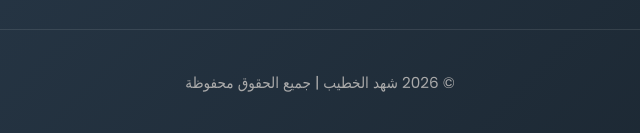
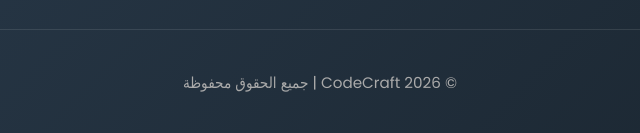
Before and after one commit to codecraftdigital11-hue/shahdalkahteeb.github.io, a plain HTML site: page index.html in a window 1280 px wide. Shown: the part 5306-5439 px from the top of the page, 320-960 px from the left. Drawn offline with Linux system fonts and the light colour scheme.

Commit message:
Update index.html

```diff
--- a/index.html
+++ b/index.html
@@ -1457,7 +1457,7 @@
                 </div>
             </div>
             <div class="copyright">
-                <p>&copy; 2026 شهد الخطيب | جميع الحقوق محفوظة</p>
+                <p>&copy; 2026 CodeCraft | جميع الحقوق محفوظة</p>
             </div>
         </div>
     </footer>
```
